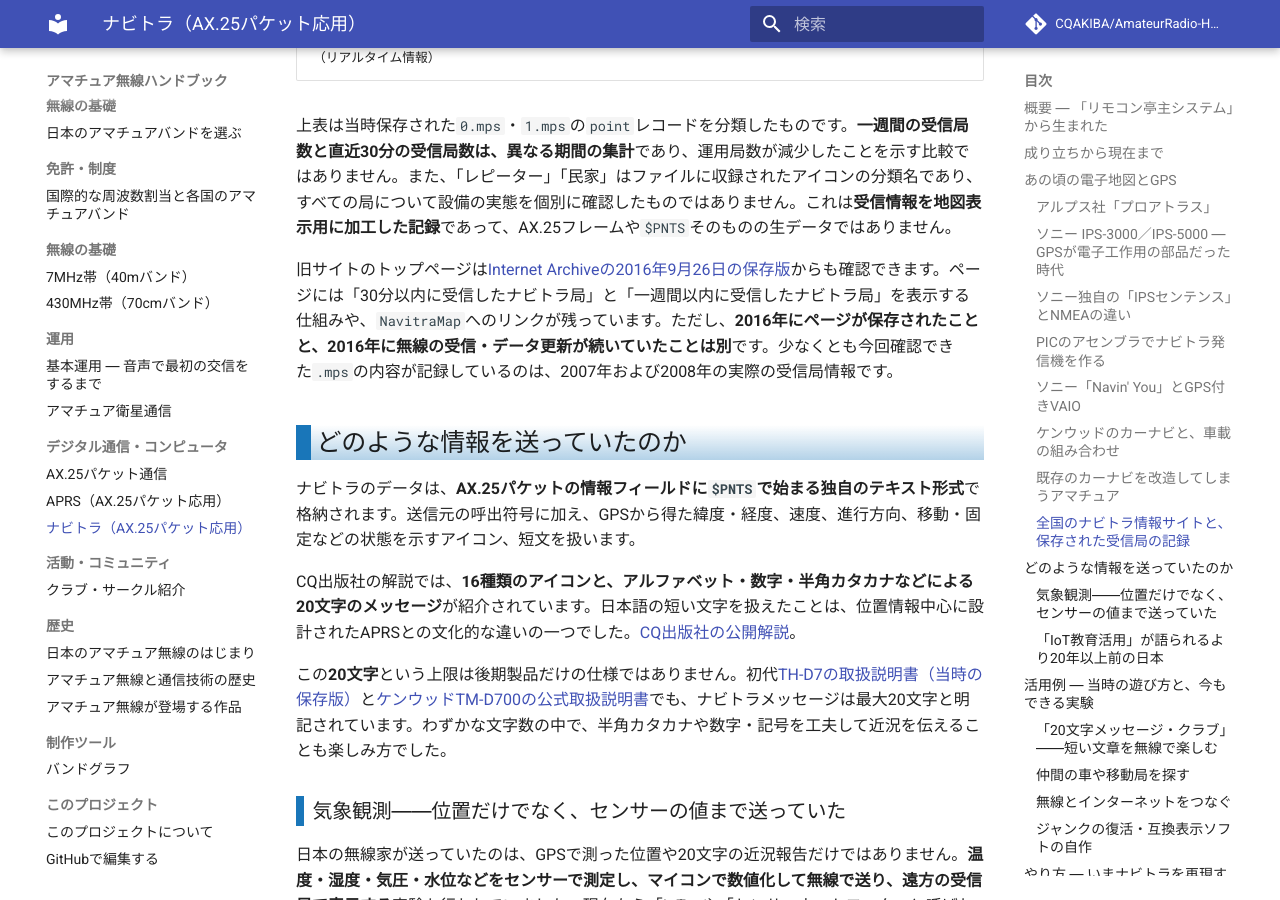
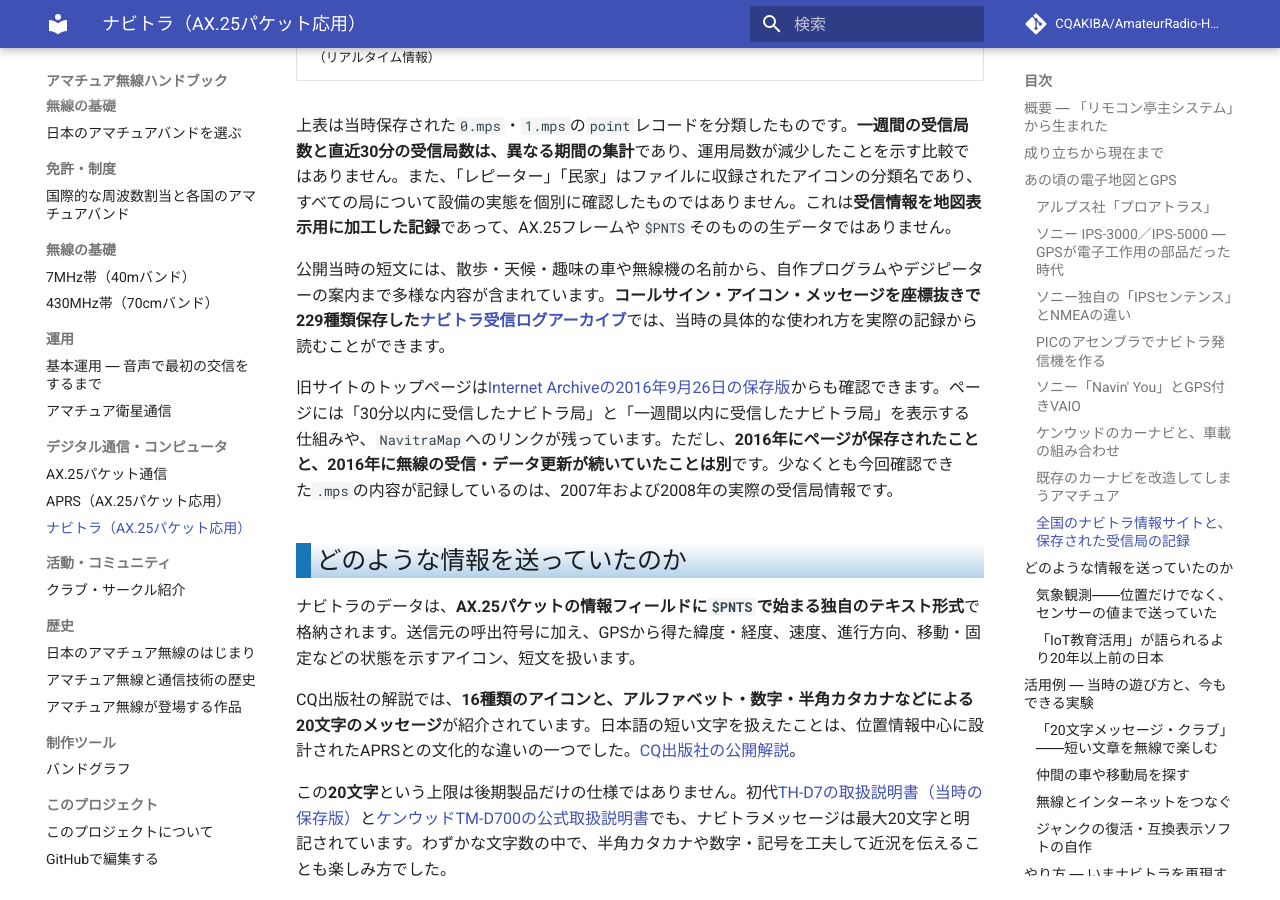
Before and after one commit to CQAKIBA/AmateurRadio-Handbook, an MkDocs documentation site: the page built from docs/07_デジタル通信・コンピュータ/ナビトラ.md, in a window 1280 px wide and 900 px high, scrolled down 6021 px. Built offline with MkDocs 1.6.1 and Material for MkDocs 9.7.7, drawn with Linux system fonts in a browser that asks for light colours; comment, search, counter and statistics services are not loaded; some of the changed text lies outside the part shown.

Commit message:
docs: ナビトラ記事から229記録の短文アーカイブへ相互リンク

```diff
--- a/docs/07_デジタル通信・コンピュータ/ナビトラ.md
+++ b/docs/07_デジタル通信・コンピュータ/ナビトラ.md
@@ -125,6 +125,8 @@
 
 上表は当時保存された`0.mps`・`1.mps`の`point`レコードを分類したものです。**一週間の受信局数と直近30分の受信局数は、異なる期間の集計**であり、運用局数が減少したことを示す比較ではありません。また、「レピーター」「民家」はファイルに収録されたアイコンの分類名であり、すべての局について設備の実態を個別に確認したものではありません。これは**受信情報を地図表示用に加工した記録**であって、AX.25フレームや`$PNTS`そのものの生データではありません。
 
+公開当時の短文には、散歩・天候・趣味の車や無線機の名前から、自作プログラムやデジピーターの案内まで多様な内容が含まれています。**コールサイン・アイコン・メッセージを座標抜きで229種類保存した[ナビトラ受信ログアーカイブ](ナビトラ受信ログアーカイブ.md)**では、当時の具体的な使われ方を実際の記録から読むことができます。
+
 旧サイトのトップページは[Internet Archiveの2016年9月26日の保存版](https://web.archive.org/web/20160926140356/http://www.gps-packet.net/)からも確認できます。ページには「30分以内に受信したナビトラ局」と「一週間以内に受信したナビトラ局」を表示する仕組みや、`NavitraMap`へのリンクが残っています。ただし、**2016年にページが保存されたことと、2016年に無線の受信・データ更新が続いていたことは別**です。少なくとも今回確認できた`.mps`の内容が記録しているのは、2007年および2008年の実際の受信局情報です。
 
 ## どのような情報を送っていたのか
@@ -249,6 +251,7 @@
 - [『CQ ham radio』2000年の掲載目次：鬼ごっこ・20文字メッセージ・Navitramap](https://www.cqpub.co.jp/cqham/CQHAMWWW/2000-10/content.htm)
 - [INTERNET Watch：1998年のプロアトラス98・ナビトラ連携](https://internet.watch.impress.co.jp/www/article/980710/alps.htm)
 - [Internet Archive：2016年に保存されたgps-packet.netのナビトラ情報サイト](https://web.archive.org/web/20160926140356/http://www.gps-packet.net/)
+- [ナビトラ受信ログアーカイブ：2007・2008年の短文229種類](ナビトラ受信ログアーカイブ.md)
 - [ケンウッド：アルプス社からFGPSメンバーと有志へのサーバー継承告知（旧ページ）](https://www.kenwood.co.jp/jp/oshirase/info_navitora.html)
 - [DCN Wiki：ナビトラ情報サイトの継承と関連ソフトの記録](https://wikiwiki.jp/dcn/Navitra)
 - [ソニー：1998年のNavin' You製品資料](https://www.sony.com/ja/SonyInfo/News/Press/199805/98-045/)
```
